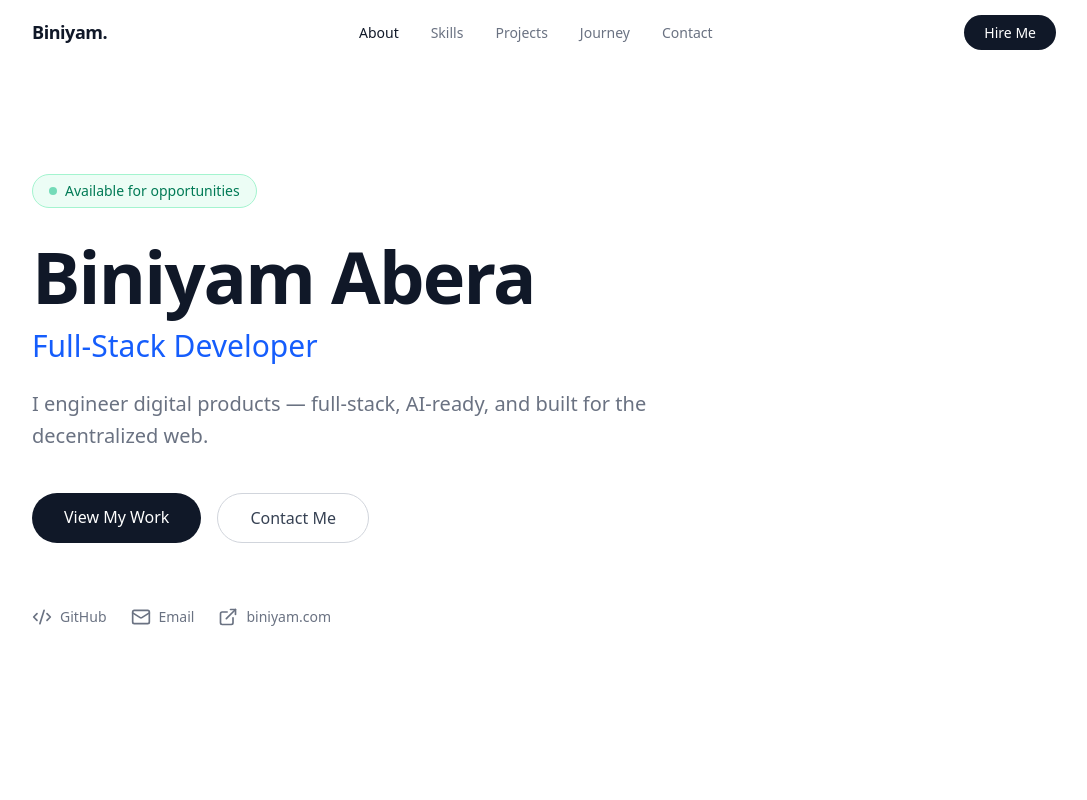
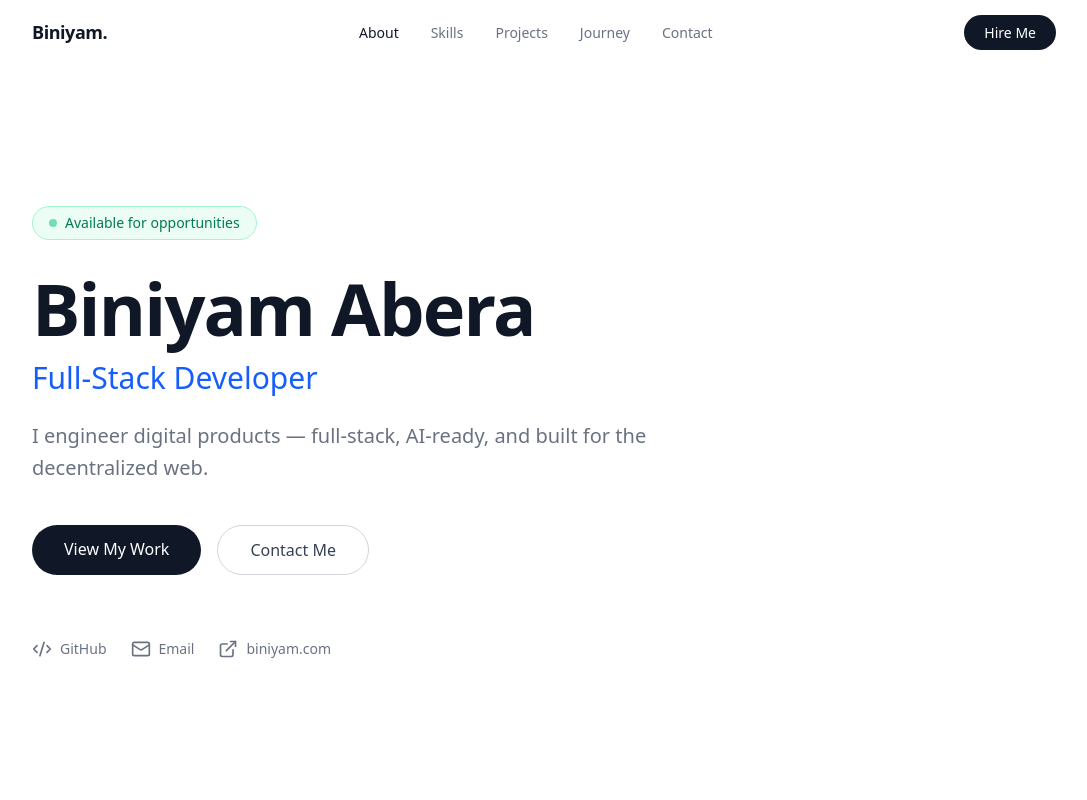
Before and after one commit to binicode/biniyam-portfolio, a Next.js app: page / in a window 1280 px wide. Shown: the top 800 px of the page, without its empty margins (96-1183 px from the left). Built offline with nearby package versions, Linux system fonts and the light colour scheme.

Commit message:
fix: add top padding to Hero t clear Navbar

```diff
--- a/src/components/sections/Hero.tsx
+++ b/src/components/sections/Hero.tsx
@@ -10,7 +10,7 @@ export default function Hero() {
     return (
         <section
             aria-label="Hero"
-            className="relative min-h-screen flex flex-col justify-center px-6 md:px-16 lg:px-32 bg-white"
+            className="relative min-h-screen flex flex-col justify-center px-6 md:px-16 lg:px-32 bg-white pt-16"
         >
             <div className="max-w-4xl">
 
```
